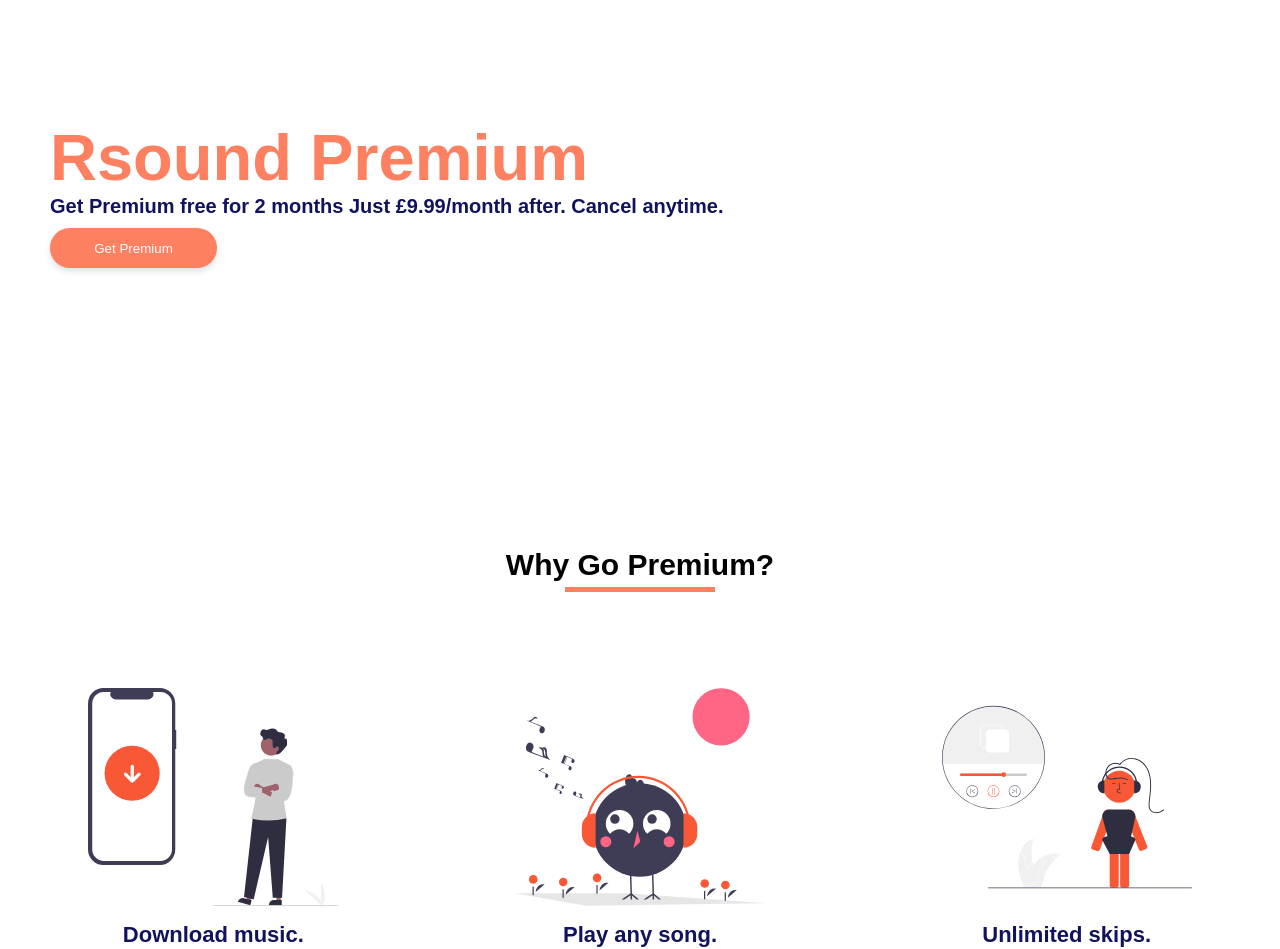
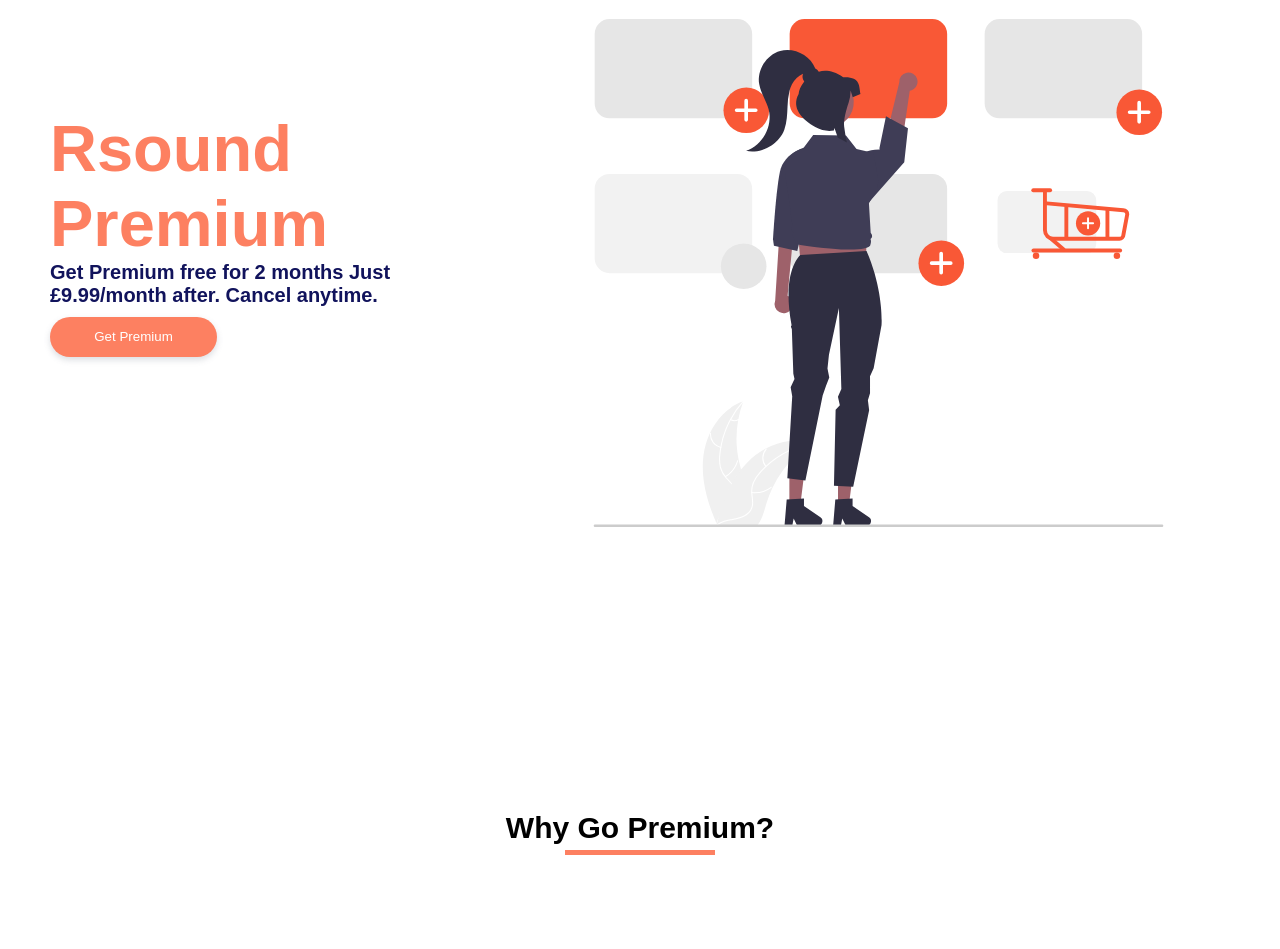
Before and after one commit to iLaD08/rsound, a React (Create React App) app: page /premium in a window 1280 px wide. Shown: the part 160-1109 px from the top of the page. Built offline with nearby package versions, Linux system fonts and the light colour scheme.

Commit message:
edited premium page

```diff
--- a/src/pages/premium/premium.js
+++ b/src/pages/premium/premium.js
@@ -1,5 +1,6 @@
 import React from "react";
 import ScrollAnimation from "react-animate-on-scroll";
+import PremiumSvg from "../../assests/premium.svg";
 import DowloadSvg from "../../assests/download.svg";
 import SongSvg from "../../assests/song.svg";
 import SkipsSvg from "../../assests/skips.svg";
@@ -24,10 +25,15 @@ const Premium = () => (
           <button>Get Premium</button>
         </div>
       </ScrollAnimation>
+      <ScrollAnimation animateIn="fadeInDown" animateOnce>
+        <div>
+          <img src={PremiumSvg} alt="premium" />
+        </div>
+      </ScrollAnimation>
     </PremiumAboutContainer>
-    <Title>Why Go Premium?</Title>
-    <Underline />
-    <ScrollAnimation animateIn="fadeInDown" animateOnce={true}>
+    <ScrollAnimation animateIn="fadeInDown">
+      <Title>Why Go Premium?</Title>
+      <Underline />
       <PremiumContent>
         <Content>
           <img src={DowloadSvg} alt="Download music." />
--- a/src/pages/premium/style.js
+++ b/src/pages/premium/style.js
@@ -2,8 +2,9 @@ import styled from "styled-components";
 
 export const PremiumAboutContainer = styled.div`
   display: flex;
-  align-items: flex-start;
-  margin-top: 35vh;
+  justify-content: space-between;
+  align-items: center;
+  margin-top: 12vh;
   margin-left: 50px;
 
   h1 {
```
Also changed, not shown: src/assests/premium.svg (added).
